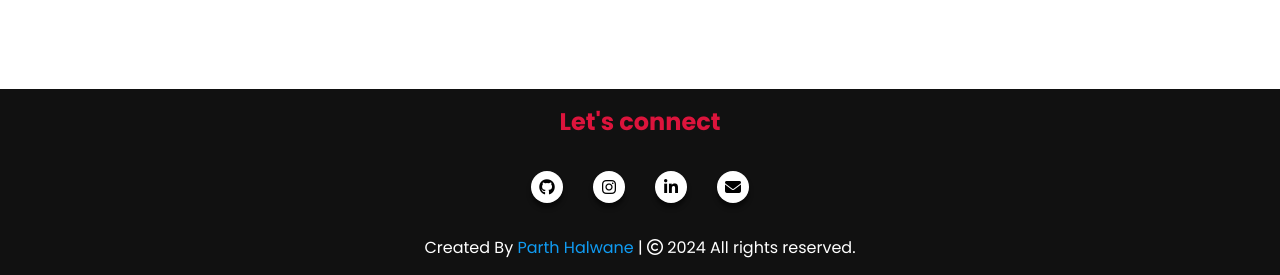
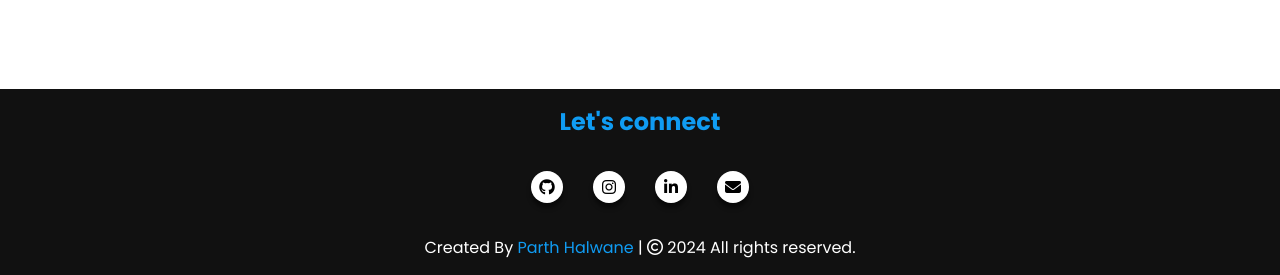
Before and after one commit to ParthHalwane/Portfolio, a Flask app: page / in a window 1280 px wide. Shown: the part 3839-4114 px from the top of the page. Run offline with Flask 3, Linux system fonts and the light colour scheme; some libraries are stand-ins or nearby versions.

Commit message:
Update index.html

```diff
--- a/api/templates/index.html
+++ b/api/templates/index.html
@@ -779,7 +779,7 @@
     <!-- footer section start -->
     <footer>
         <div class="social-menu">
-            <h2 style="font-weight: bolder; color: crimson;">Let's connect</h2>
+            <h2 style="font-weight: bolder; color: rgb(16, 156, 243);">Let's connect</h2>
             <ul>
                 <li><a href="https://github.com/ParthHalwane" target="blank"><i class="fab fa-github"></i></i></a></li>
                 <li><a href="https://www.instagram.com/parthhalwane" target="blank"><i class="fab fa-instagram"></i></a>
```
